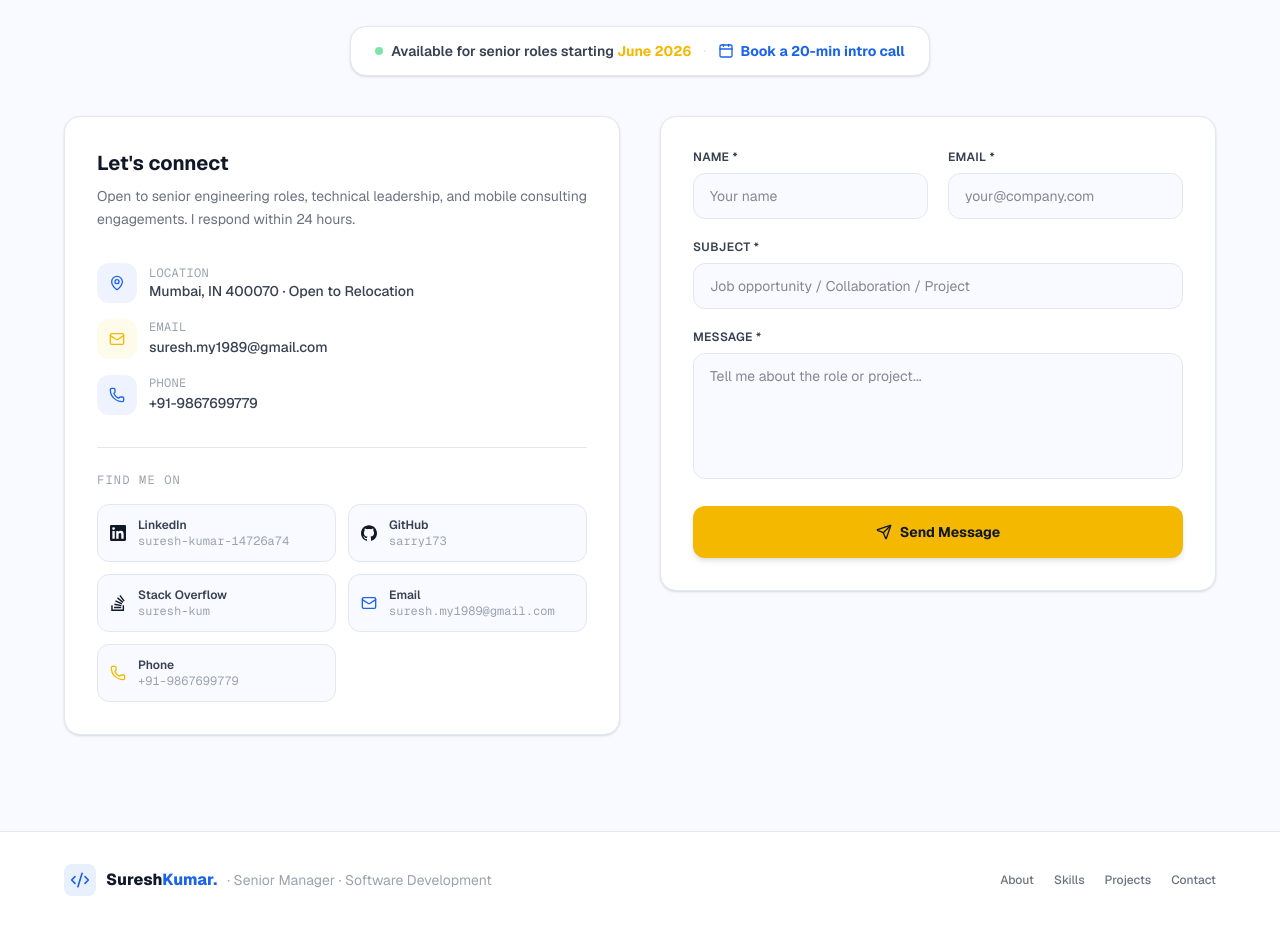
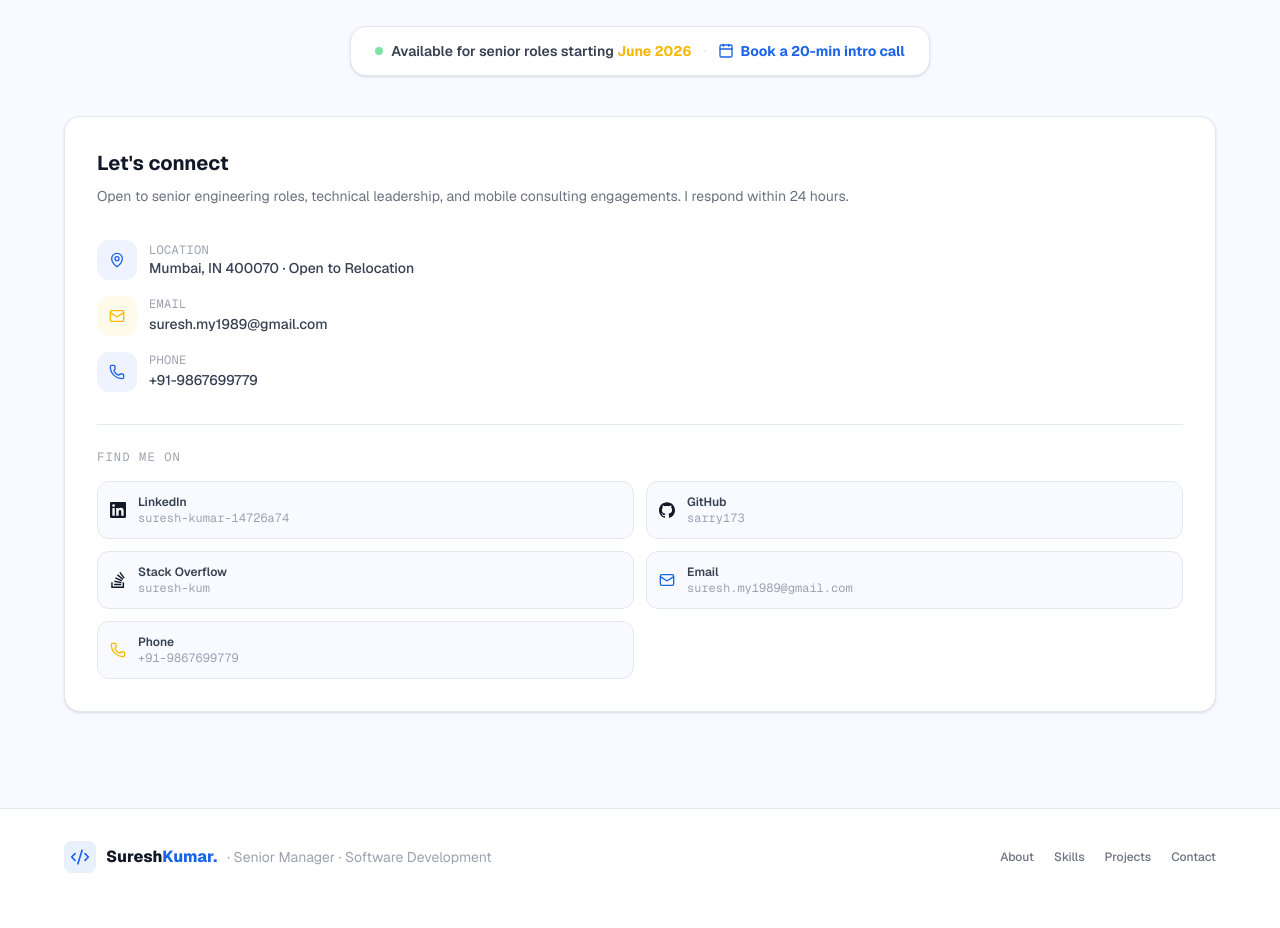
Before and after one commit to sarry173/dev_profile, a Next.js app: page / in a window 1280 px wide. Shown: the part 8807-9735 px from the top of the page. After the commit the page ends 9712 px from the top, so only its background shows below. Built offline with nearby package versions, Linux system fonts and the light colour scheme.

Commit message:
remove send option

```diff
--- a/components/Contact.tsx
+++ b/components/Contact.tsx
@@ -37,8 +37,8 @@ export default function Contact() {
 
   const contactDetails = [
     { icon: MapPin, label: "Location", value: personalInfo.locationFull, href: undefined, bg: "var(--surface-accent)", color: "var(--accent)" },
-    { icon: Mail,   label: "Email",    value: personalInfo.email, href: `mailto:${personalInfo.email}`, bg: "var(--surface-accent-2)", color: "var(--accent-2)" },
-    { icon: Phone,  label: "Phone",    value: personalInfo.phone.formatted, href: `tel:${personalInfo.phone.raw}`, bg: "var(--surface-accent)", color: "var(--accent)" },
+    { icon: Mail, label: "Email", value: personalInfo.email, href: `mailto:${personalInfo.email}`, bg: "var(--surface-accent-2)", color: "var(--accent-2)" },
+    { icon: Phone, label: "Phone", value: personalInfo.phone.formatted, href: `tel:${personalInfo.phone.raw}`, bg: "var(--surface-accent)", color: "var(--accent)" },
   ];
 
   return (
@@ -99,7 +99,7 @@ export default function Contact() {
           </div>
         </div>
 
-        <div className="grid lg:grid-cols-2 gap-10 items-start">
+        <div className="gap-10 items-start">
           {/* Left: info */}
           <div
             className={`transition-all duration-700 ${visible ? "opacity-100 translate-x-0" : "opacity-0 -translate-x-8"}`}
@@ -215,7 +215,7 @@ export default function Contact() {
           </div>
 
           {/* Right: form */}
-          <div
+          {/* <div
             className={`transition-all duration-700 delay-200 ${visible ? "opacity-100 translate-x-0" : "opacity-0 translate-x-8"}`}
           >
             {submitted ? (
@@ -355,7 +355,7 @@ export default function Contact() {
                 </button>
               </form>
             )}
-          </div>
+          </div> */}
         </div>
       </div>
     </section>
```
